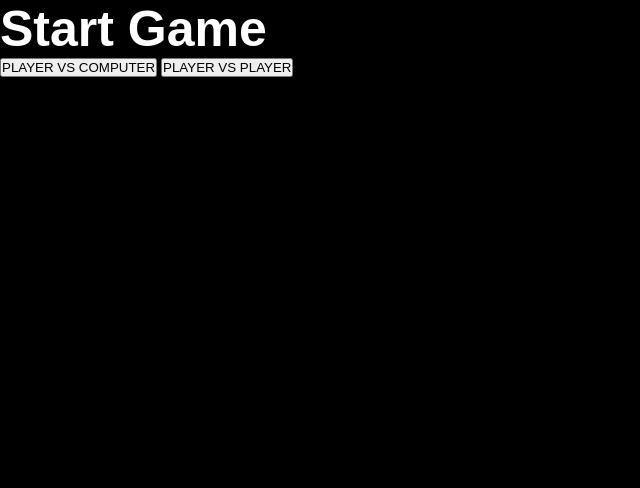
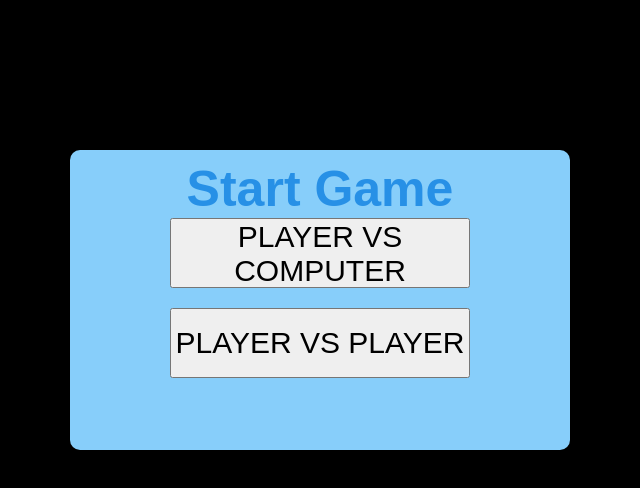
Before and after one commit to itsayaankhan/JS-Pong, a plain HTML site: page index.html in a window 1280 px wide. Shown: the whole page, without its empty margins (0-640 px from the left). Drawn offline with Linux system fonts and the light colour scheme.

Commit message:
Styled game menu & adjusted canvas

```diff
--- a/style.css
+++ b/style.css
@@ -2,6 +2,7 @@
     margin: 0;
     padding: 0;
     box-sizing: border-box;
+    overflow: hidden;
 }
 
 body {
@@ -24,12 +25,38 @@ h1 {
 
 #player1-score {
     position: relative;
-    right: -550px;
-    bottom: -7px;
+    right: -500px;
+    bottom: 6px;
 }
 
 #player2-score {
     position: relative;
-    right: -1070px;
-    top: -50px;
+    right: -1000px;
+    top: -70px;
 }
+
+button {
+    width: 300px;
+    height: 70px;
+    font-family: 'ArcadeClassic', sans-serif;
+    font-size: 30px;
+    margin-bottom: 20px;
+}
+
+#gameOver {
+    position: absolute;
+    right: 710px;
+    bottom: 350px;
+    background-color: lightskyblue;
+    width: 500px;
+    height: 300px;
+    text-align: center;
+    border-radius: 10px;
+    z-index: 1;
+}
+
+#restart-h1 {
+    color: rgb(39, 144, 230);
+    margin-top: 10px;
+
+}
```
